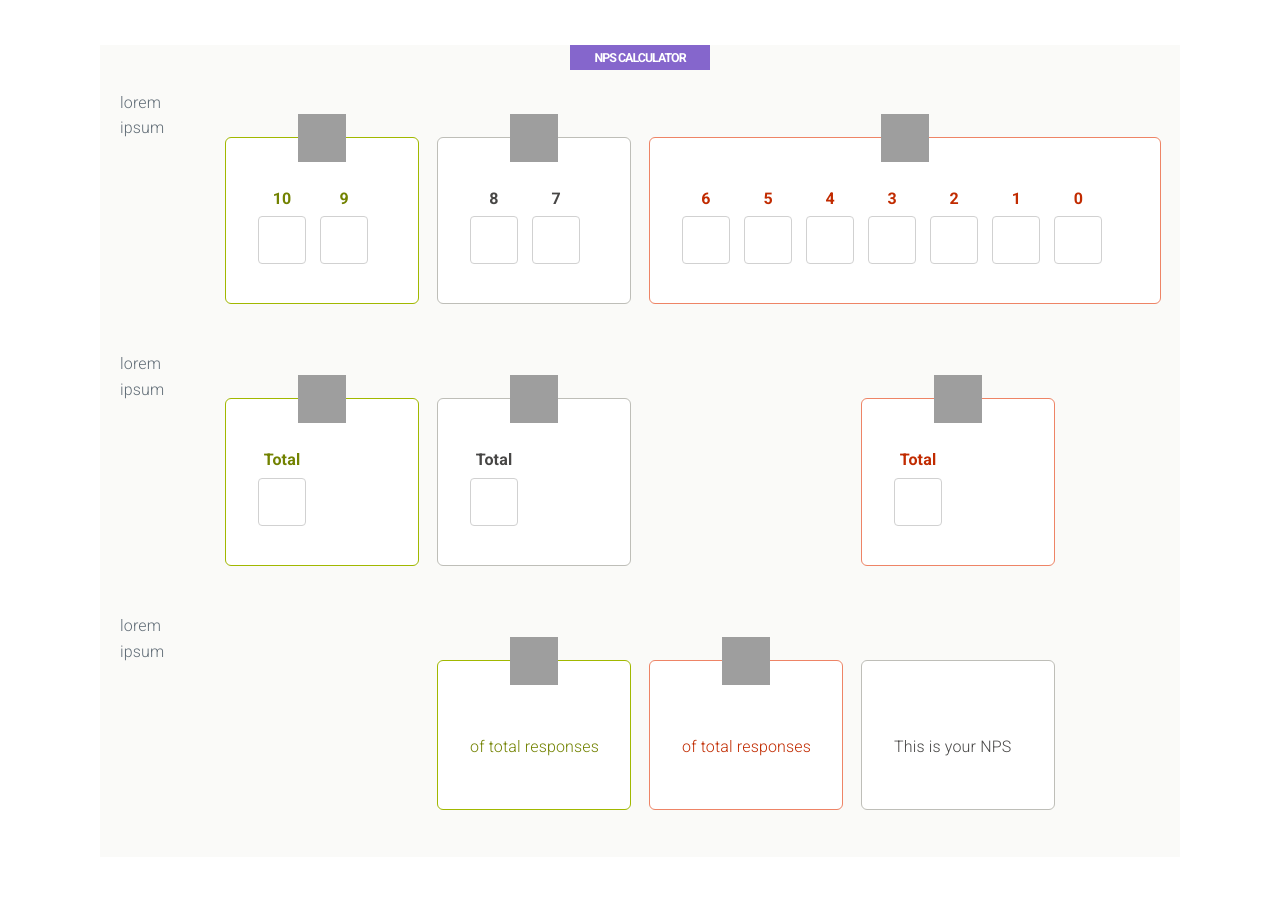
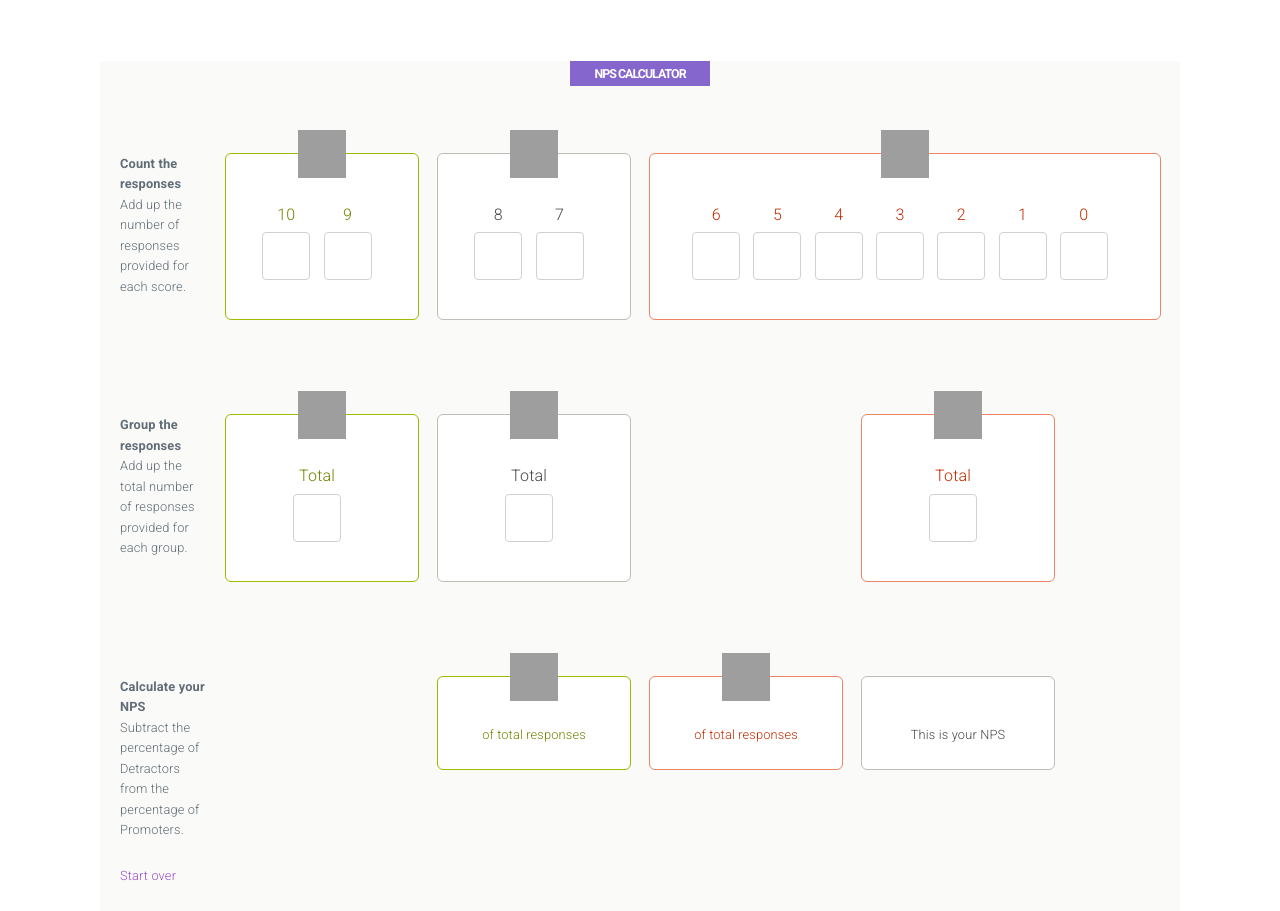
Before and after one commit to teresahu/growth-exercise, a plain HTML site: page index.html in a window 1280 px wide. Shown: the part 278-1189 px from the top of the page. Before the commit the page ends 1135 px from the top, so only its background shows below. Drawn offline with nearby package versions, Linux system fonts and the light colour scheme; grey boxes are pictures that could not be loaded.

Commit message:
Added instructions

```diff
--- a/index.html
+++ b/index.html
@@ -21,13 +21,16 @@
             <p>Calculating your NPS score is as simple as tallying your responses and subtracting the percentage of detractors from the percentage of promoters. The score is a whole number that ranges from -100 to 100, and indicates customer happiness with your brand experience.</p>
             <p>Use the calculator below to calculate your NPS from your survey responses.</p>
           </div>
+          <!-- To Do: Add  -->
         </div>
         <div class="column column-10"></div>
       </div>
       <div class="NPScalculator">
         <h2>NPS Calculator</h2>
         <div class="row">
-          <div class="column column-10">lorem ipsum
+          <div class="column column-10 directions">
+            <strong>Count the responses</strong>
+            <p>Add up the number of responses provided for each score.</p>
           </div>
           <div class="column column-20">
             <div class="scoreBox positiveScoreBox">
@@ -91,7 +94,9 @@
         </div>
 
         <div class="row">
-          <div class="column column-10">lorem ipsum
+          <div class="column column-10 directions">
+            <strong>Group the responses</strong>
+            <p>Add up the total number of responses provided for each group.</p>
           </div>
           <div class="column column-20">
             <div class="scoreBox positiveScoreBox">
@@ -123,26 +128,29 @@
         </div>
 
         <div class="row">
-          <div class="column column-10">lorem ipsum
+          <div class="column column-10 directions">
+            <strong>Calculate your NPS</strong>
+            <p>Subtract the percentage of Detractors from the percentage of Promoters.</p>
             <!-- To Do: Add Start Over button -->
+            <p><a href="#">Start over</a></p>
           </div>
           <div class="column column-offset-20 column-20">
             <div class="scoreBox positiveScoreBox">
               <div class="smiley smileyPositive"></div>
-              <p id="positivePercentage"></p>
+              <p class="score" id="positivePercentage"></p>
               <p>of total responses</p>
             </div>
           </div>
           <div class="column column-20">
             <div class="scoreBox negativeScoreBox">
               <div class="smiley smileyNegative"></div>
-              <p id="negativePercentage"></p>
+              <p class="score" id="negativePercentage"></p>
               <p>of total responses</p>
             </div>
           </div>
           <div class="column column-20">
             <div class="scoreBox neutralScoreBox">
-              <p id="NPSscore"></p>
+              <p class="score" id="NPSscore"></p>
               <p>This is your NPS</p>
             </div>
           </div>
--- a/styles.css
+++ b/styles.css
@@ -16,6 +16,11 @@ body {
 .NPScalculator {
   background-color: #fafaf8;
   padding: 0px 20px;
+  margin-top: 64px;
+}
+
+.directions {
+  font-size: .8em;
   margin-top: 48px;
 }
 
@@ -24,6 +29,10 @@ body {
   vertical-align: middle;
   margin-right: 10px;
   text-align: center;
+}
+
+.scoreInputGroup label {
+  font-weight: 500;
 }
 
 .NPScalculator input {
@@ -52,9 +61,11 @@ body {
 .scoreBox {
   border-radius: 5px;
   background-color: #fff;
-  padding: 48px 10px 24px 32px;
+  padding: 48px 10px 24px 10px;
   margin: 48px 0px;
   position: relative;
+  text-align: center;
+  font-size: .8em;
 }
 .positiveScoreBox {
   outline: 1px solid #a1b800;
@@ -99,3 +110,11 @@ body {
   background-size: 48px 48px;
   background-image: url('https://dcx14qs33eg2z.cloudfront.net/assets/smilies-2x/smiley-detractor-2x-92df58fdcf53f6e8e675eed3ff90fdc9b0a021ea7f942bcacf21919a55090f01.png');
 }
+
+.score {
+  font-size: 1.5em;
+}
+
+.scoreBox p {
+  margin-bottom: 0 !important;
+}
```
